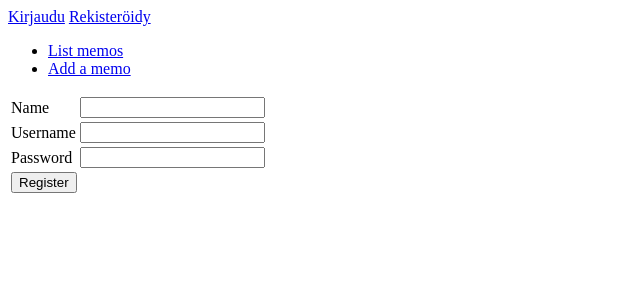
After one commit to aLahdekorpi/Muistilista, a Flask app: page /auth/register in a window 1280 px wide. The commit adds this page. Shown: the top 300 px of the page, without its empty margins (0-640 px from the left). Run offline with Flask 2, Linux system fonts and the light colour scheme.

Commit message:
rekisteröityminen lisätty

```diff
--- a/application/auth/forms.py
+++ b/application/auth/forms.py
@@ -7,3 +7,8 @@ class LoginForm(FlaskForm):
 
     class Meta:
         csrf = False
+
+class RegisterForm(FlaskForm):
+    name = TextField("Name")
+    username = TextField("Username")
+    password = PasswordField("Password")
--- a/application/auth/views.py
+++ b/application/auth/views.py
@@ -1,8 +1,8 @@
 from flask import render_template, request, redirect, url_for
 
-from application import app
+from application import app, db
 from application.auth.models import User
-from application.auth.forms import LoginForm
+from application.auth.forms import LoginForm, RegisterForm
 from flask_login import login_user, logout_user
 
 @app.route("/auth/logout")
@@ -26,3 +26,20 @@ def auth_login():
 
     login_user(user)
     return redirect(url_for("index"))
+
+@app.route("/auth/register", methods = ["GET", "POST"])
+def auth_register():
+    if request.method == "GET":
+        return render_template("auth/registerform.html", form = RegisterForm())
+
+    form = RegisterForm(request.form)
+    # mahdolliset validoinnit
+    user = User.query.filter_by(username=form.username.data).first()
+    if user:
+        return render_template("auth/registerform.html", form = form,
+                                error = "Already exists!")
+
+    u = User(form.name.data, form.username.data, form.password.data)
+    db.session().add(u)
+    db.session().commit()
+    return redirect(url_for("index"))
--- a/application/memos/views.py
+++ b/application/memos/views.py
@@ -7,6 +7,11 @@ from flask_login import login_required, current_user
 @app.route("/memos", methods=["GET"])
 def memos_index():
     return render_template("memos/list.html", memos = Memo.query.all())
+
+@app.route("/memos/<memo_id>/", methods=["GET"])
+@login_required
+def memos_show_one(memo_id):
+    return render_template("memos/list.html", memos = Memo.query.get(memo_id))
 
 @app.route("/memos/new/")
 @login_required
--- /dev/null
+++ b/application/templates/auth/registerform.html
@@ -0,0 +1,40 @@
+{% extends "layout.html" %}
+
+{% block body %}
+{{ error }}
+<form method="POST" action="{{ url_for('auth_register') }}">
+  <table>
+    <tr>
+        <td>
+         {{ form.name.label }}
+        </td>
+        <td>
+         {{ form.name }}
+        </td>
+    </tr>
+
+    <tr>
+      <td>
+	{{ form.username.label }}
+      </td>
+      <td>
+	{{ form.username }}
+      </td>
+    </tr>
+
+    <tr>
+      <td>
+	{{ form.password.label }}
+      </td>
+      <td>
+	{{ form.password }}
+      </td>
+    </tr>
+
+    <tr>
+      <td colspan="3">
+	<input type="submit" value="Register"/>
+      </td>
+    </tr>
+</form>
+{% endblock %}
--- a/application/templates/layout.html
+++ b/application/templates/layout.html
@@ -12,6 +12,7 @@
       </p>
       {% else %}
       <a href="{{ url_for('auth_login') }}">Kirjaudu</a>
+      <a href="{{ url_for('auth_register') }}">Rekisteröidy</a>
       {% endif %}
     <ul>
       <li><a href="{{ url_for('memos_index') }}">List memos</a></li>
```
Also changed, not shown: application/tasks.db.
